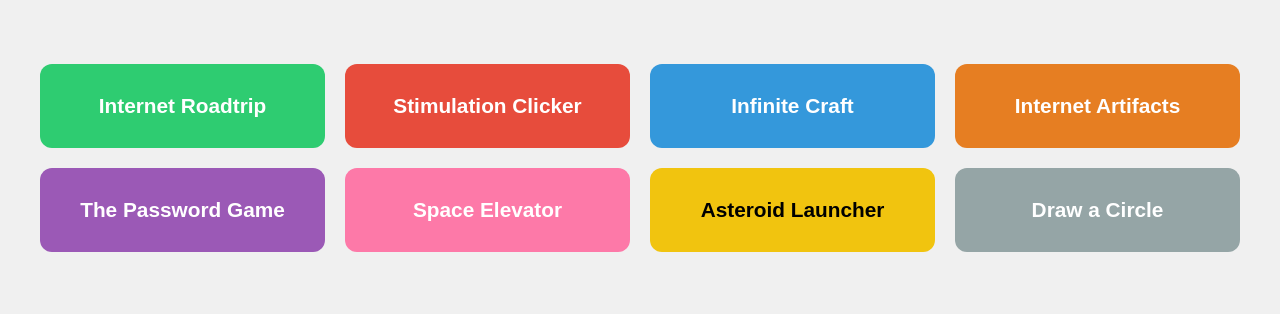
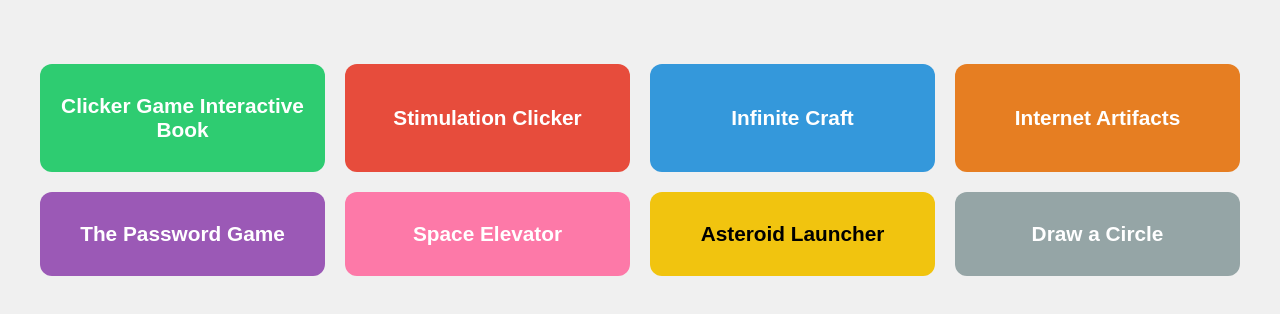
Before and after one commit to erhan3861/fun-projects, a plain HTML site: page index.html in a window 1280 px wide. Shown: the part 78-392 px from the top of the page. Drawn offline with Linux system fonts and the light colour scheme.

Commit message:
Update index.html

```diff
--- a/index.html
+++ b/index.html
@@ -50,7 +50,7 @@
 <body>
   <h1>NEAL.FUN Benzeri Oyun Paneli</h1>
   <div class="grid">
-    <button class="btn green" onclick="openGame('https://neal.fun/internet-roadtrip')">Internet Roadtrip</button>
+    <button class="btn green" onclick="openGame('https://app-dev.talent14.com/lessons/AllLessonsAndContent/219#h5pbookid=793722975&chapter=h5p-interactive-book-chapter-37654423-654e-4d41-9f2f-2e855d67b05b&section=0')">Clicker Game Interactive Book</button>
     <button class="btn red" onclick="openGame('https://neal.fun/stimulation-clicker')">Stimulation Clicker</button>
     <button class="btn blue" onclick="openGame('https://neal.fun/infinite-craft')">Infinite Craft</button>
     <button class="btn orange" onclick="openGame('https://neal.fun/internet-artifacts')">Internet Artifacts</button>
```
